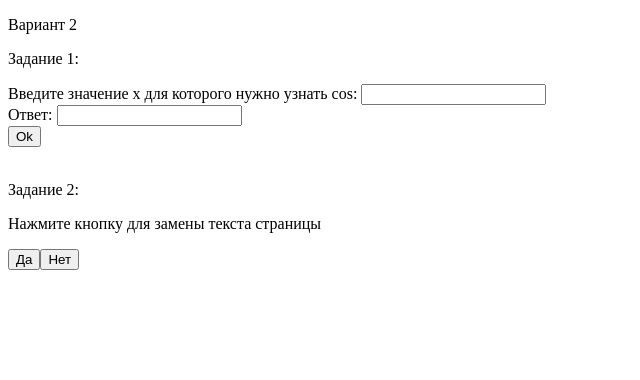
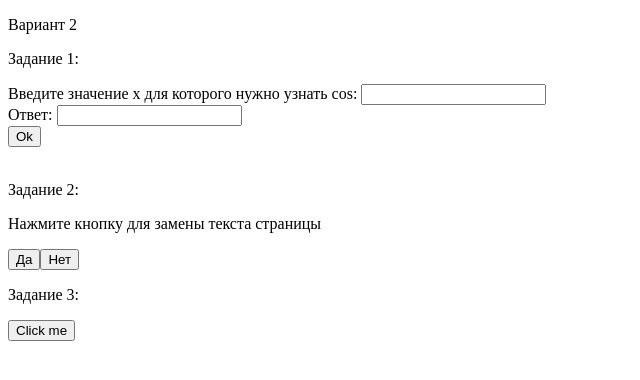
Before and after one commit to AdmiralSlowpoke/Lab1, a plain HTML site: page index.html in a window 1280 px wide. Shown: the whole page, without its empty margins (0-640 px from the left). Drawn offline with Linux system fonts and the light colour scheme.

Commit message:
Update index.html

```diff
--- a/index.html
+++ b/index.html
@@ -45,5 +45,21 @@
 			document.body.append(btn2);
 			document.body.append(btn3);
 		</script>
+		<br>
+		<p>Задание 3:</p>
+		<script>
+			let refregirator=new Object();
+			refregirator.color="Red";
+			refregirator.type="Toshiba";
+			refregirator.model="MK2";
+			refregirator.price=50000;
+			function showrefg(){
+				document.body.append("Цвет холодильника "+refregirator.color);
+				document.body.append("Марка холодильника "+refregirator.type);
+				document.body.append("Модель холодильника "+refregirator.model);
+				document.body.append("Цена холодильника "+refregirator.price);
+			}
+		</script>
+		<input type="button" id="btn4" value="Click me" onclick="showrefg()">
 	</body>
 </html>
```
